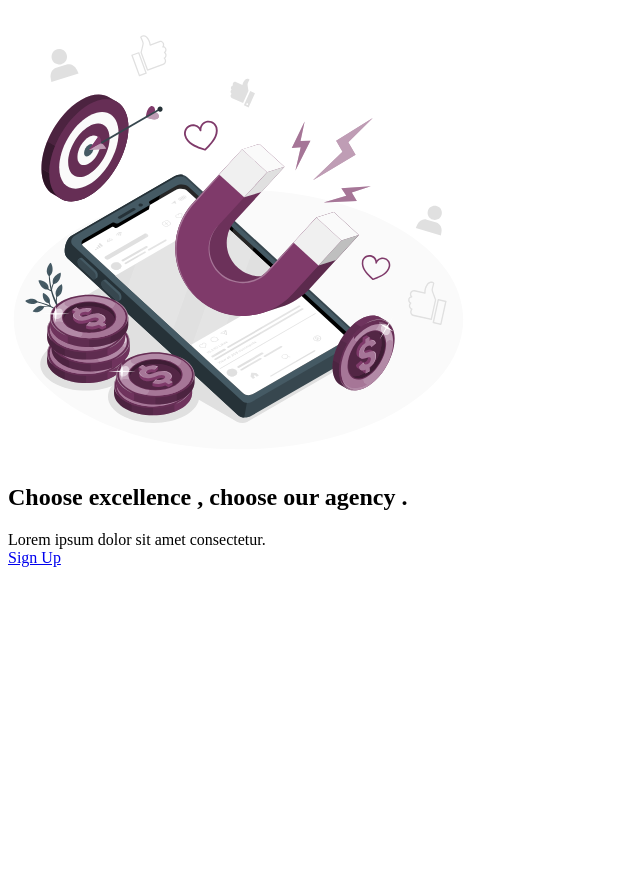
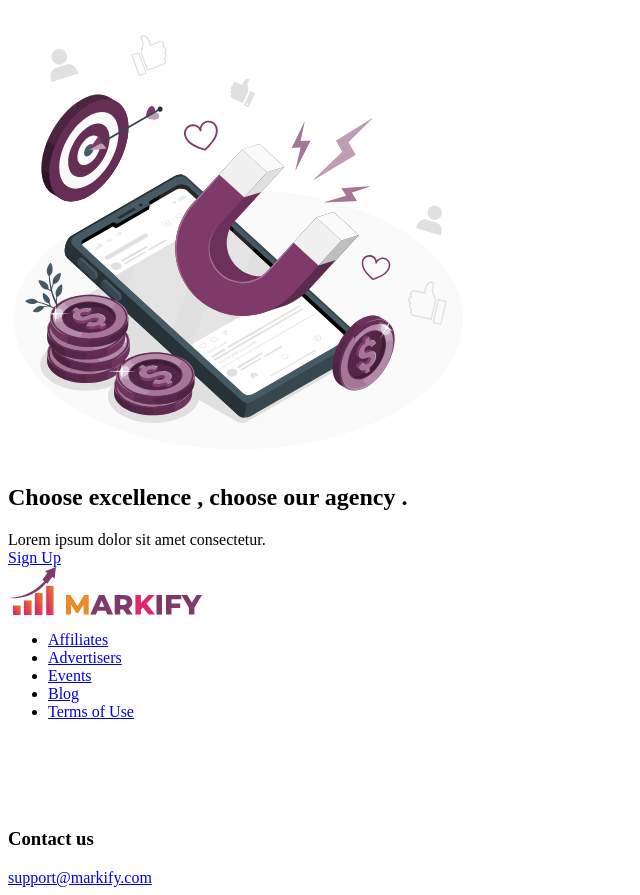
Before and after one commit to Joulence/GalakticaTest, a plain HTML site: page src/html/body.html in a window 1280 px wide. Shown: the part 2173-3068 px from the top of the page, without its empty margins (0-640 px from the left). Before the commit the page ends 2748 px from the top, so only its background shows below. Drawn offline with Linux system fonts and the light colour scheme.

Commit message:
Created footer

```diff
--- a/gulp/version.json
+++ b/gulp/version.json
@@ -1,3 +1,3 @@
 {
-    "main": "20230725202758"
+    "main": "20230725204939"
 }
--- a/src/html/body.html
+++ b/src/html/body.html
@@ -1789,10 +1789,7 @@
         <h2>
           Choose
           <span>excellence <span class="border"></span> </span>, choose
-          <span
-            >our agency
-            <span class="border"></span> </span
-          >.
+          <span>our agency <span class="border"></span> </span>.
         </h2>
         <div>Lorem ipsum dolor sit amet consectetur.</div>
         <div class="choose-inner__button">
@@ -1802,4 +1799,41 @@
       </div>
     </div>
   </section>
+  <footer class="footer">
+    <div class="container">
+      <div class="footer-logo">
+        <img src="../img/icons/logo.svg" alt="Markify" />
+      </div>
+      <div class="footer-links">
+        <ul>
+          <li><a href="#">Affiliates</a></li>
+          <li><a href="#">Advertisers</a></li>
+          <li><a href="#">Events</a></li>
+          <li><a href="#">Blog</a></li>
+          <li><a href="#">Terms of Use</a></li>
+        </ul>
+      </div>
+      <div class="footer-media">
+        <a href="facebook.com">
+        <div class="footer-media__link">
+            <img src="../img/icons/facebook.svg" alt="FaceBook" />
+          </div>
+        </a>
+        <a href="https://linkedin.com/">
+        <div class="footer-media__link media-linkedIn">
+            <img src="../img/icons/linkedin.svg" alt="LinkedIn" />
+          </div>
+        </a>
+        <a href="https://www.instagram.com/">
+          <div class="footer-media__link">
+            <img src="../img/icons/instagram.svg" alt="instagram" />
+          </div>
+        </a>
+      </div>
+      <div class="footer-contact">
+        <h3>Contact us</h3>
+        <a href="mailto:support@markify.com">support@markify.com</a>
+      </div>
+    </div>
+  </footer>
 </body>
--- /dev/null
+++ b/src/scss/blocks/_footer.scss
@@ -0,0 +1,59 @@
+.footer {
+  padding: 64px 0;
+  background: $cream;
+  text-align: center;
+  &-logo {
+    margin-bottom: 24px;
+  }
+  &-links {
+    margin-bottom: 28px;
+    ul {
+      @include flexCenter();
+      gap: 46px;
+      justify-content: center;
+      a {
+        transition: all 0.1s linear;
+        &:hover {
+          color: $golden;
+        }
+      }
+    }
+  }
+  &-media {
+    @include flexCenter();
+    justify-content: center;
+    gap: 24px;
+    margin-bottom: 28px;
+    &__link {
+      background: $purple;
+      border-radius: 50%;
+      width: 40px;
+      height: 40px;
+      transition: all 0.1s linear;
+      img {
+        position: relative;
+        top: 10px;
+      }
+      &:hover {
+        background: $golden;
+      }
+      &.media-linkedIn {
+        border-radius: 10px;
+        img {
+          top: 6px;
+        }
+      }
+    }
+  }
+  &-contact {
+    h3 {
+      margin-bottom: 12px;
+      color: #313131;
+    }
+    a {
+      color: #585858;
+      font-size: 16px;
+      font-weight: 400;
+    }
+  }
+}
--- a/src/scss/styles.scss
+++ b/src/scss/styles.scss
@@ -8,6 +8,7 @@
 @import "./blocks/about";
 @import "./blocks/services";
 @import "./blocks/choose";
+@import "./blocks/footer";
 
 * {
   padding: 0;
```
Also changed, not shown: src/img/icons/linkedin.svg (renamed from src/img/icons/twitter.svg).
